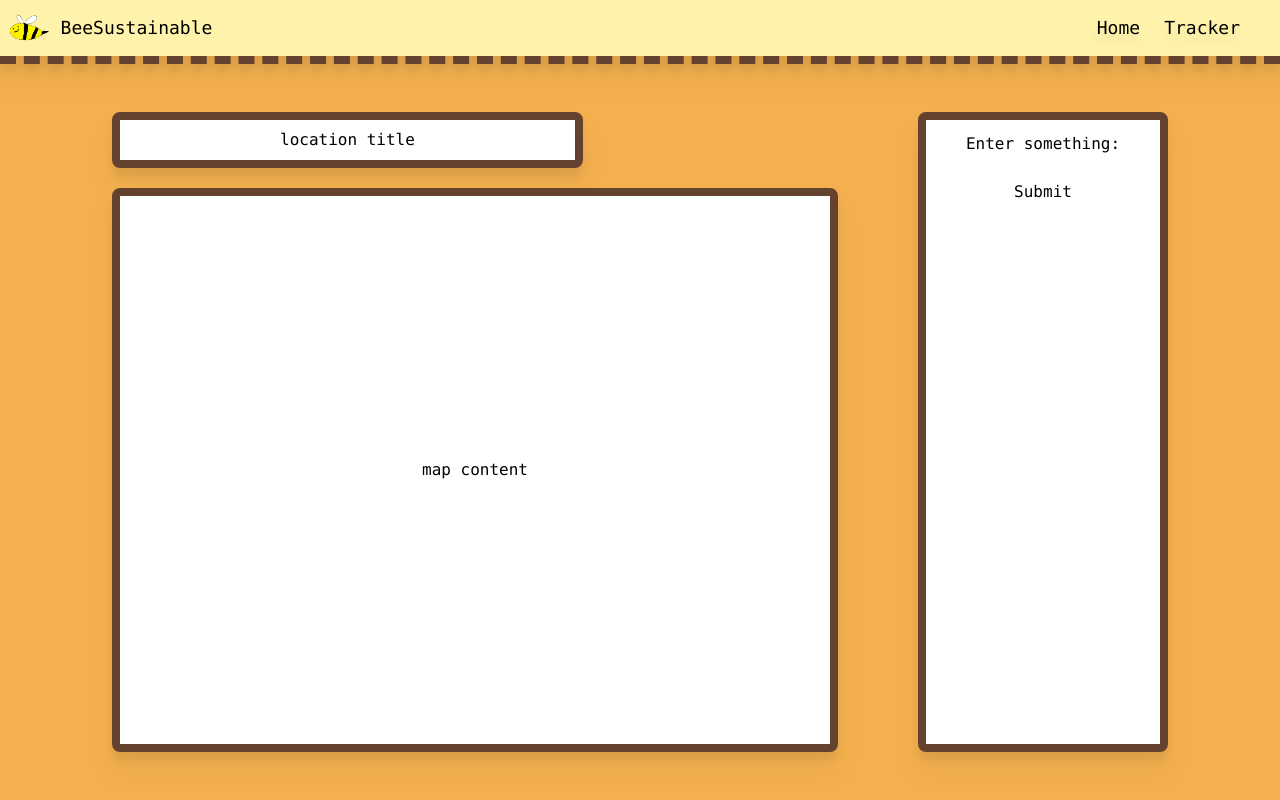
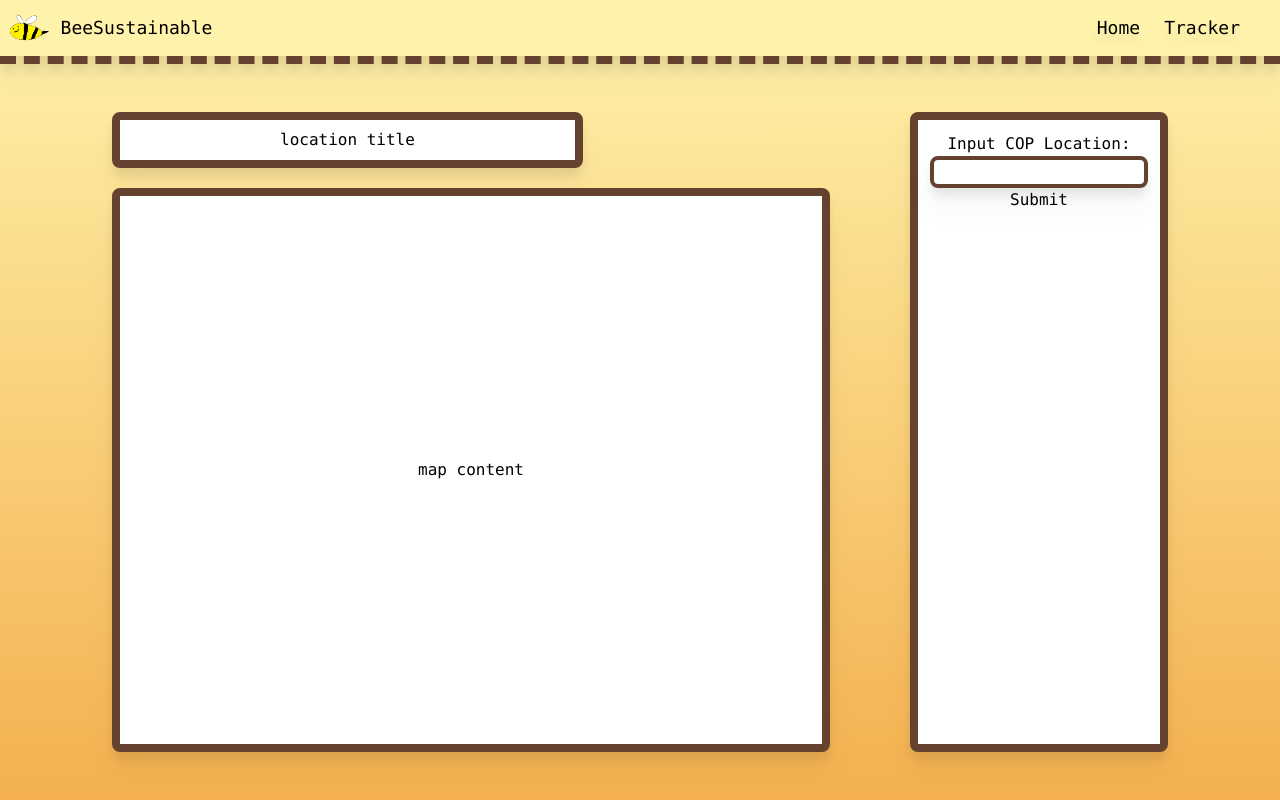
Before and after one commit to ben123-source/beesustainable, a React (Create React App) app: page /tracker in a window 1280 px wide. Built offline with nearby package versions, Linux system fonts and the light colour scheme.

Commit message:
Background and stuff

```diff
--- a/src/Home.js
+++ b/src/Home.js
@@ -1,11 +1,11 @@
 import Navbar from "./Navbar";
 const Home = () => {
-    return (
-        <div className="bg-[#F4B04E] min-h-screen">
-            <Navbar />
-            <h1>Our Purpose is to find areas sustainable for bees.</h1>
-        </div>
-    )
-}
+	return (
+		<div className="bg-gradient-to-b from-[#FFF3AC] to-[#F4B04E] min-h-screen">
+			<Navbar />
+			<h1>Our Purpose is to find areas sustainable for bees.</h1>
+		</div>
+	);
+};
 
 export default Home;
--- a/src/Tracker.js
+++ b/src/Tracker.js
@@ -3,7 +3,7 @@ import UserInputForm from "./UserInputForm";
 import React from "react";
 const Tracker = () => {
 	return (
-		<div className="flex flex-col  bg-[#F4B04E] min-h-screen">
+		<div className="flex flex-col bg-gradient-to-b from-[#FFF3AC] to-[#F4B04E] min-h-screen">
 			<Navbar />
 			<div class="flex grow basis-full px-28 py-12 justify-between gap-20 font-lucida">
 				<div class="basis-4/5 flex flex-col gap-5 text-center ">
--- a/src/UserInputForm.js
+++ b/src/UserInputForm.js
@@ -19,9 +19,14 @@ const UserInputForm = () => {
 	return (
 		<form onSubmit={handleSubmit}>
 			<label>
-				Enter something:
+				Input COP Location:
 				{/* Input field with value and onChange controlled by state */}
-				<input type="text" value={inputValue} onChange={handleInputChange} />
+				<input
+					class="border-[#64422F] border-4 rounded-lg drop-shadow-xl"
+					type="text"
+					value={inputValue}
+					onChange={handleInputChange}
+				/>
 			</label>
 			{/* Button to submit the form */}
 			<button type="submit">Submit</button>
```
